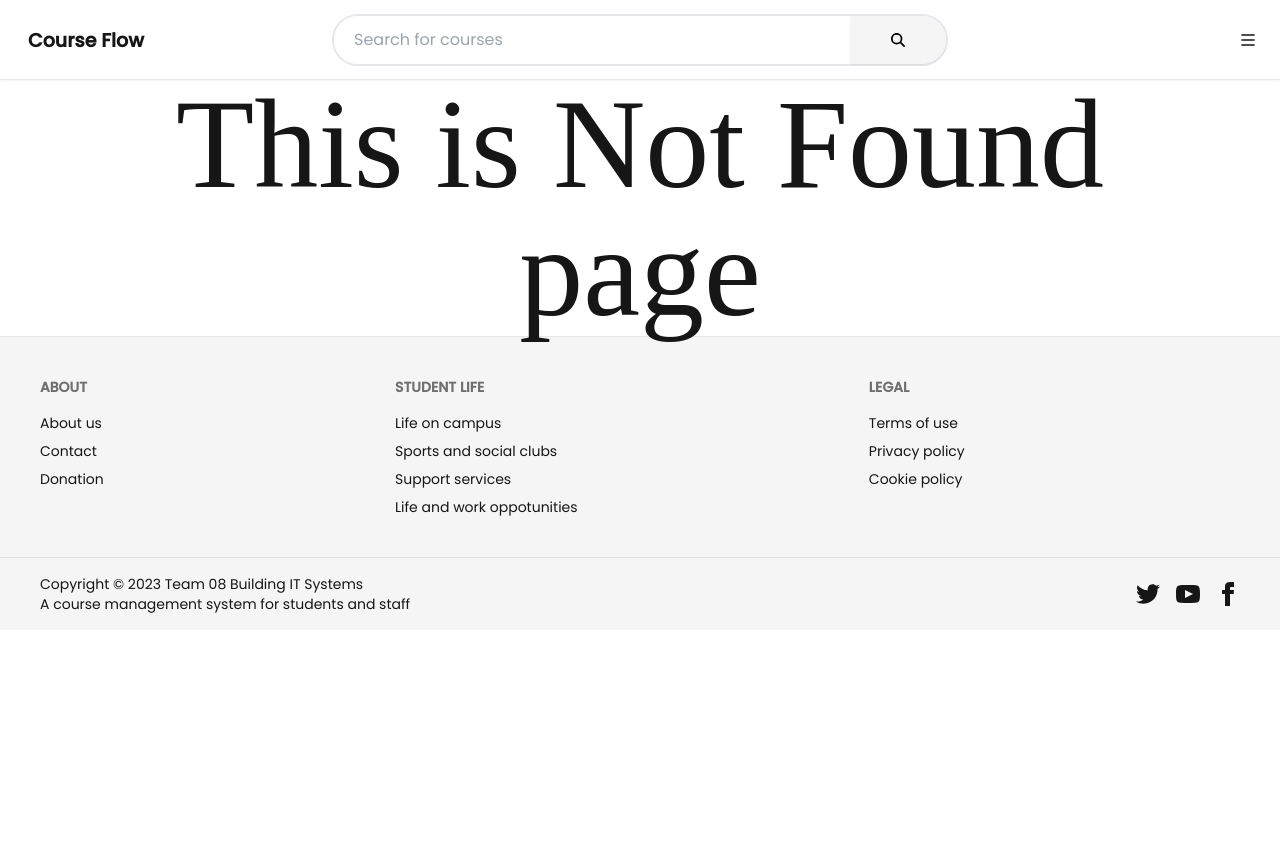
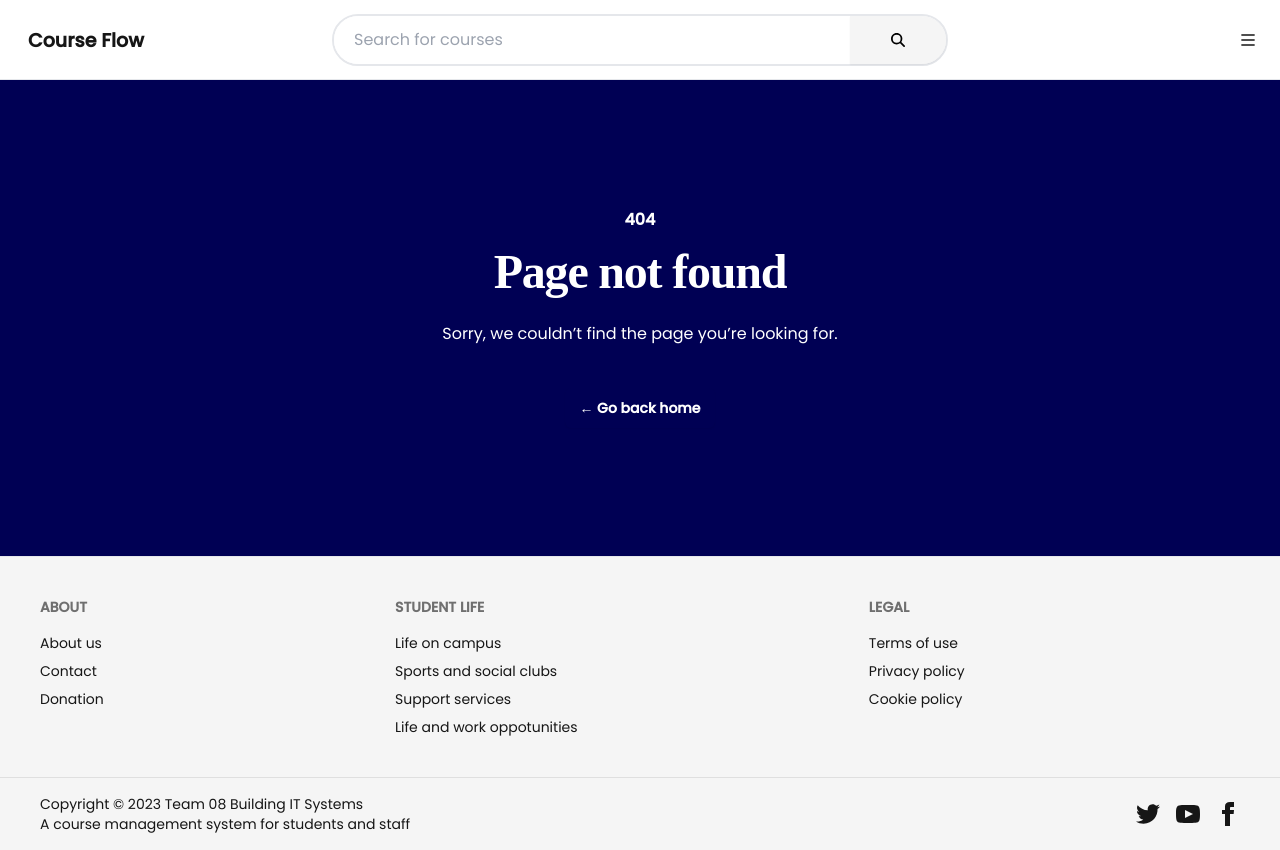
Before and after one commit to ThaiHoangDang/course-flow, a React (Create React App) app: page /program/1 in a window 1280 px wide. Before the commit the page ends 800 px from the top, so only its background shows below. Built offline with nearby package versions, Linux system fonts and the light colour scheme; a web font is replaced by a local one.

Commit message:
not found page

```diff
--- a/src/pages/common/NotFound.jsx
+++ b/src/pages/common/NotFound.jsx
@@ -5,10 +5,22 @@
 	return (
 		<div>
 			<Header />
-			<div className="px-8 lg:px-32">
-				<h1 className="text-9xl text-center">This is Not Found page</h1>
-				{/* code in here */}
-			</div>
+				<main className="grid min-h-full place-items-center bg-secondary py-24 sm:py-32 px-8 lg:px-32">
+			<div className="text-center">
+          <p className="text-base font-semibold text-white">404</p>
+          <h1 className="mt-4 text-3xl font-bold tracking-tight sm:text-5xl text-white">Page not found</h1>
+          <p className="mt-6 text-base leading-7 text-white">Sorry, we couldn’t find the page you’re looking for.</p>
+          <div className="mt-10 flex items-center justify-center gap-x-6">
+            <a
+              href="#"
+              className="rounded-md px-3.5 py-2.5 text-sm font-semibold text-white shadow-sm bg-secondary focus-visible:outline focus-visible:outline-2 focus-visible:outline-offset-2 focus-visible:outline-secondary"
+            >
+			<span aria-hidden="true">&larr;</span> Go back home
+            </a>
+          </div>
+        </div>
+		</main>
+
 			<Footer />
 		</div>
 	);
```
